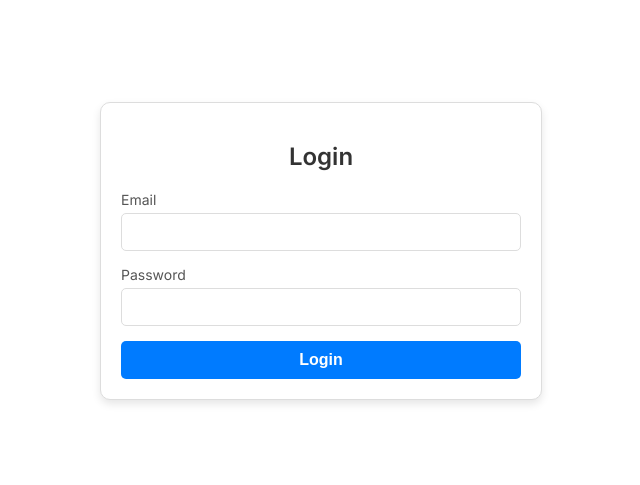
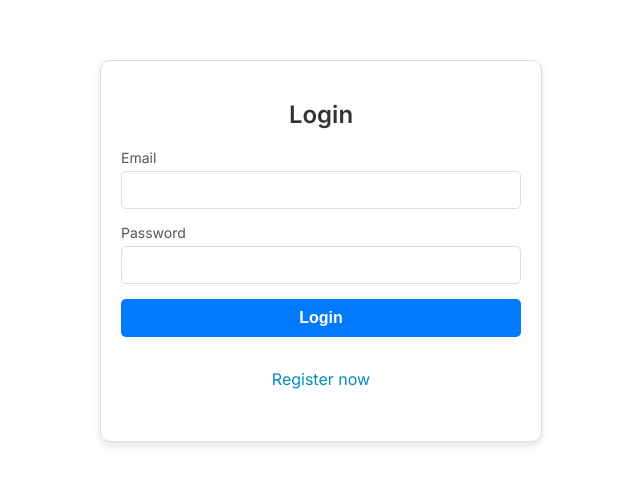
Before and after one commit to RakshaRaut/auth-fe-nextjs, a Next.js app: page /login in a window 1280 px wide. Shown: the part 157-642 px from the top of the page, without its empty margins (319-959 px from the left). Built offline with nearby package versions, Linux system fonts and the light colour scheme.

Commit message:
minor addition for links

```diff
--- a/src/app/(auth)/login/LoginForm.tsx
+++ b/src/app/(auth)/login/LoginForm.tsx
@@ -2,6 +2,7 @@
 
 import React from 'react';
 import styles from '@/styles/AuthForm.module.css';
+import Link from 'next/link';
 
 const AuthForm = () => {
   const handleSubmit = (e: React.FormEvent<HTMLFormElement>) => {
@@ -22,6 +23,9 @@ const AuthForm = () => {
         <input type="password" id="password" className={styles.input} required />
       </div>
       <button type="submit" className={styles.button}>Login</button>
+      <Link href='/register' className='center gap'>
+        Register now
+      </Link>
     </form>
     </div>
   );
--- a/src/app/(auth)/register/RegistrationForm.tsx
+++ b/src/app/(auth)/register/RegistrationForm.tsx
@@ -2,6 +2,7 @@
 
 import React from 'react';
 import styles from '@/styles/AuthForm.module.css';
+import Link from 'next/link';
 
 const RegistrationForm = () => {
   const handleSubmit = (e: React.FormEvent<HTMLFormElement>) => {
@@ -26,6 +27,9 @@ const RegistrationForm = () => {
         <input type="password" id="confirmPassword" className={styles.input} required />
       </div>
       <button type="submit" className={styles.button}>Register</button>
+      <Link href='/login' className='center gap'>
+        Login
+      </Link>
     </form>
     </div>
   );
--- a/src/app/globals.css
+++ b/src/app/globals.css
@@ -1,3 +1,17 @@
 :root{
   --color-primary: hotpink;
 }
+.center{
+  display: flex;
+  justify-content: center;
+  align-items: center;
+}
+
+.gap{
+  margin: 2rem 1rem;
+}
+
+a{
+  text-decoration: none;
+  color: rgb(6, 140, 193);
+}
```
